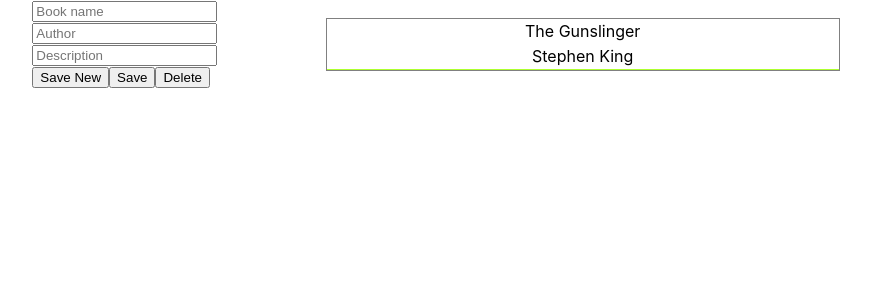
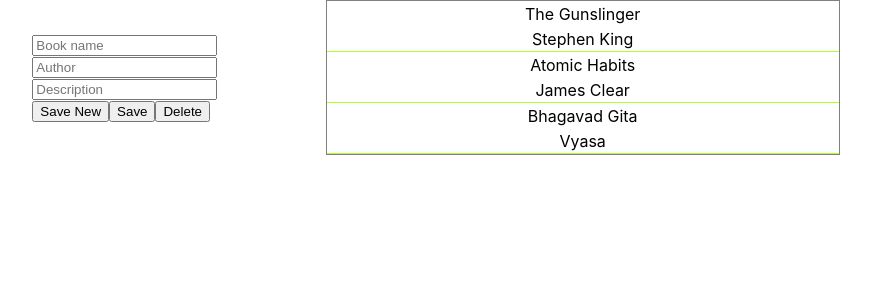
Before and after one commit to Magikarppi/books-app, a React (Create React App) app in the folder frontend/: page / in a window 1280 px wide. Shown: the top 300 px of the page, without its empty margins (204-1075 px from the left). Built offline with nearby package versions, Linux system fonts and the light colour scheme; the HTML template or start-up script is replaced by a standard one.

Commit message:
Add key-prop to map and update books-dummy-data

```diff
--- a/frontend/src/App.tsx
+++ b/frontend/src/App.tsx
@@ -8,6 +8,18 @@
     bookName: 'The Gunslinger',
     author: 'Stephen King',
     description: 'a nice book',
+  },
+  {
+    id: 2,
+    bookName: 'Atomic Habits',
+    author: 'James Clear',
+    description: 'for ppl who want to get s?it done',
+  },
+  {
+    id: 3,
+    bookName: 'Bhagavad Gita',
+    author: 'Vyasa',
+    description: 'Epic classic',
   },
 ];
 
--- a/frontend/src/components/BookList.tsx
+++ b/frontend/src/components/BookList.tsx
@@ -2,7 +2,7 @@
   return (
     <div className="BookListContainer">
       {books.map((book) => (
-        <div className="BookBlock">
+        <div className="BookBlock" key={book.id}>
           <div className="BookElement">{book.bookName}</div>
           <div className="BookElement">{book.author}</div>
         </div>
```
